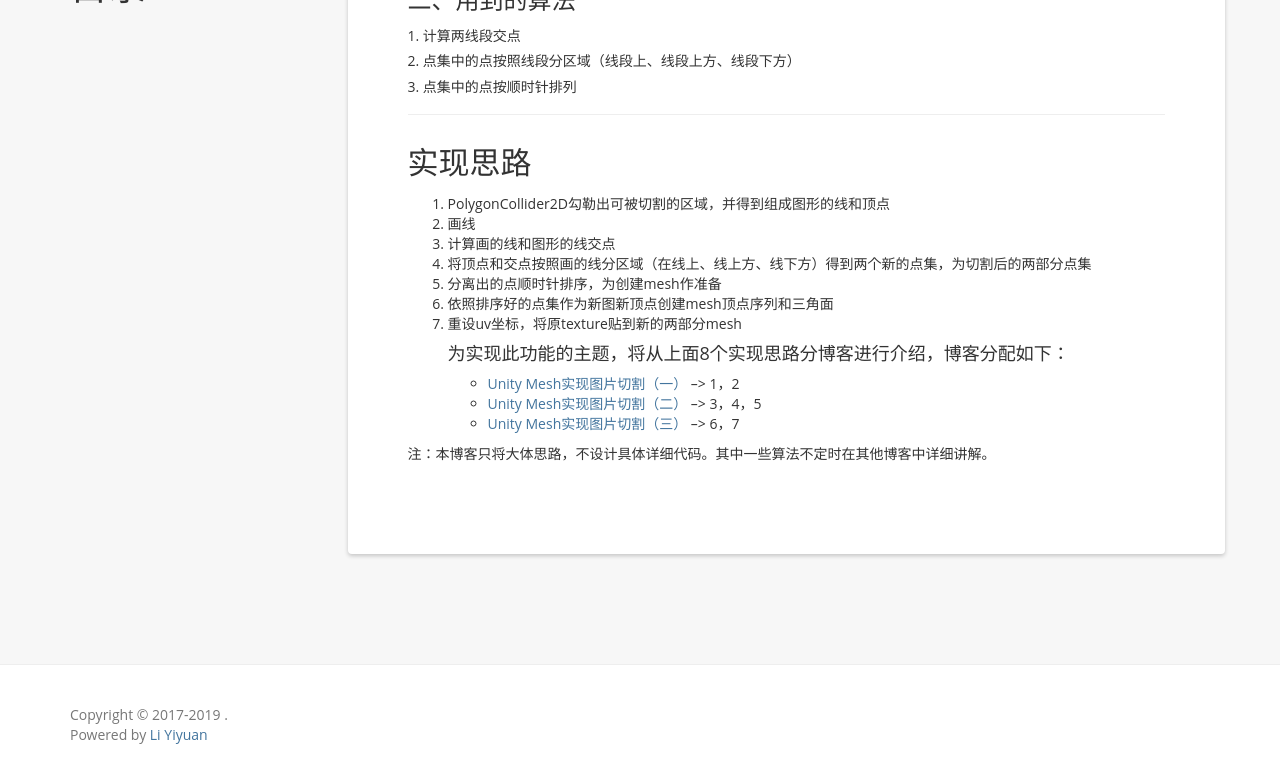
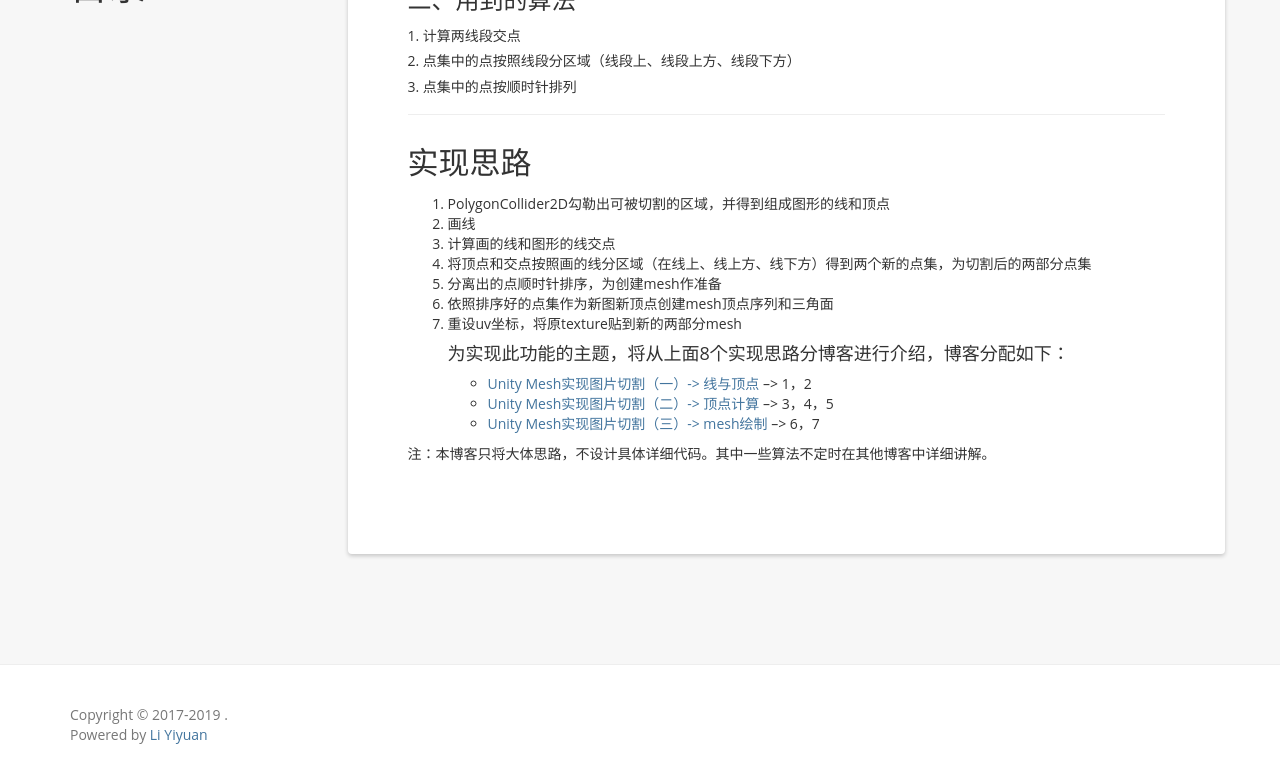
Before and after one commit to yiyuan1130/yiyuan1130.github.io, a Jekyll site: the page built from _posts/2019-10-13-slice_sprite_start.md, in a window 1280 px wide and 900 px high, scrolled down 851 px, cut to the strip 125-900 px from the top of the window. Built offline with Jekyll 4.4.1, drawn with Linux system fonts in a browser that asks for light colours; nearby versions of some CDN libraries; a script that is not in the unit is left out; comment, search, counter and statistics services are not loaded.

Commit message:
slice sprit

```diff
--- a/_posts/2019-10-13-slice_sprite_start.md
+++ b/_posts/2019-10-13-slice_sprite_start.md
@@ -30,8 +30,8 @@ categories: Unity
 6. 依照排序好的点集作为新图新顶点创建mesh顶点序列和三角面
 8. 重设uv坐标，将原texture贴到新的两部分mesh
 #### 为实现此功能的主题，将从上面8个实现思路分博客进行介绍，博客分配如下：
-	- [Unity Mesh实现图片切割（一）](https://yiyuan1130.github.io/unity/2019/11/13/slice_sprite_1.html)		-->		1，2
-	- [Unity Mesh实现图片切割（二）](https://yiyuan1130.github.io/unity/2019/11/13/slice_sprite_2.html)		-->		3，4，5
-	- [Unity Mesh实现图片切割（三）](https://yiyuan1130.github.io/unity/2019/11/13/slice_sprite_3.html)		-->		6，7
+	- [Unity Mesh实现图片切割（一）-> 线与顶点](https://yiyuan1130.github.io/unity/2019/11/13/slice_sprite_1.html)		-->		1，2
+	- [Unity Mesh实现图片切割（二）-> 顶点计算](https://yiyuan1130.github.io/unity/2019/11/13/slice_sprite_2.html)		-->		3，4，5
+	- [Unity Mesh实现图片切割（三）-> mesh绘制](https://yiyuan1130.github.io/unity/2019/11/13/slice_sprite_3.html)		-->		6，7
 
 注：本博客只将大体思路，不设计具体详细代码。其中一些算法不定时在其他博客中详细讲解。
```
Also changed, not shown: _posts/2019-10-13-slice_sprite_1.md (+3 -3 lines), _posts/2019-10-13-slice_sprite_2.md (+3 -3 lines), _posts/2019-10-13-slice_sprite_3.md (+2 -2 lines).
